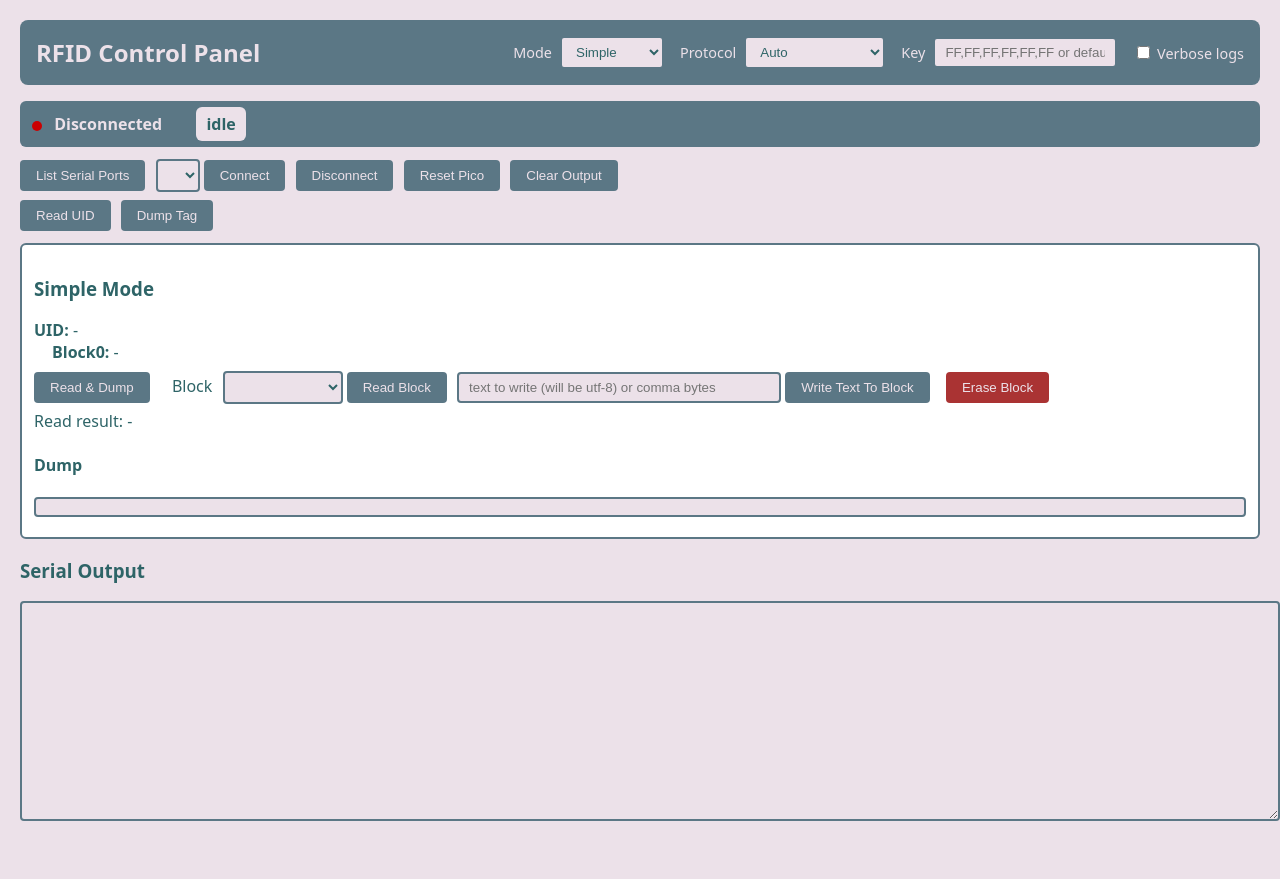
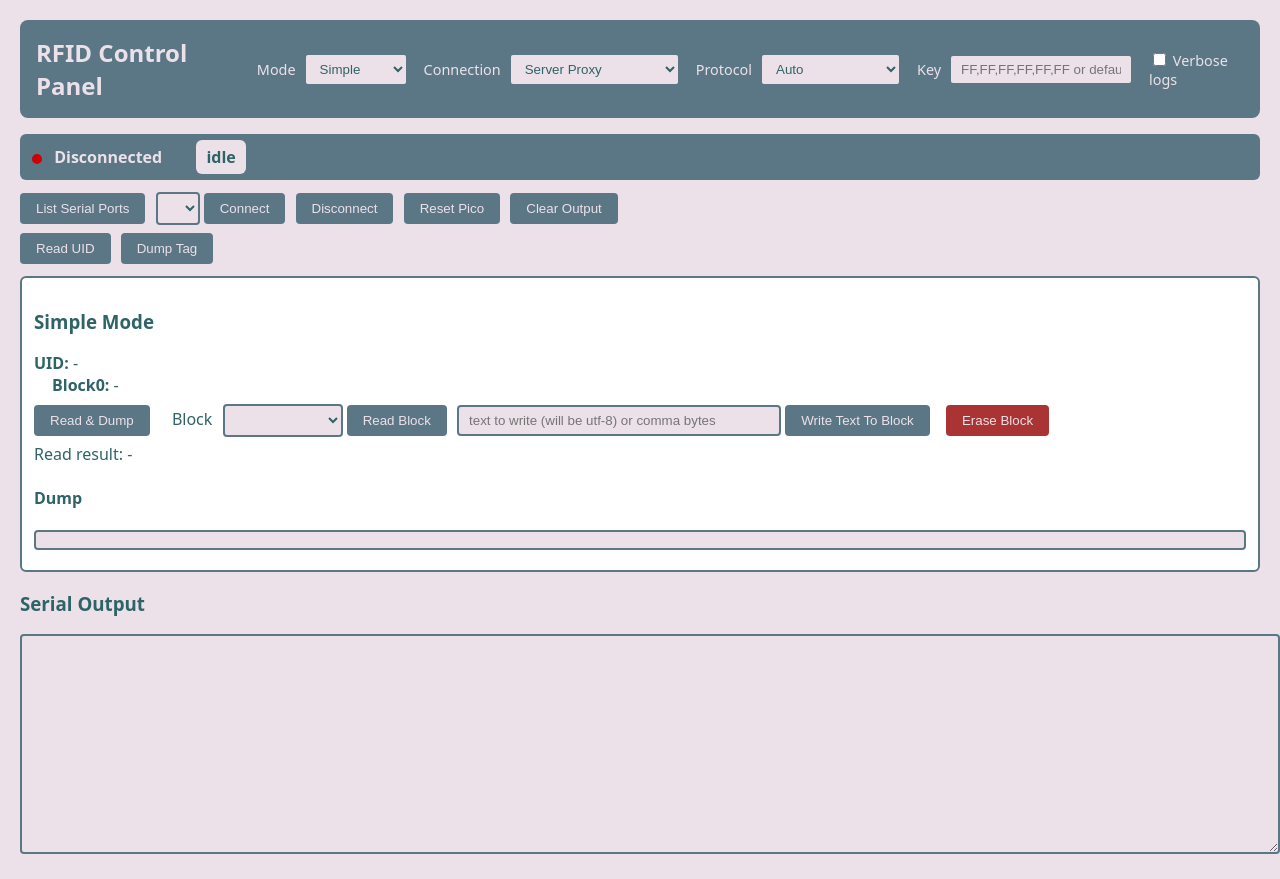
Before and after one commit to bluekiwidev/Rfid-tools, a website: page public/index.html in a window 1280 px wide. Before the commit the page ends 846 px from the top, so only its background shows below. Drawn offline with nearby package versions, Linux system fonts and the light colour scheme; no server answers.

Commit message:
Add connection mode selection to the UI for improved user configuration

```diff
--- a/public/index.html
+++ b/public/index.html
@@ -77,6 +77,11 @@
       <select id="mode">
         <option value="simple">Simple</option>
         <option value="advanced">Advanced</option>
+      </select>
+      <label for="conn_mode" class="small" style="margin-left:8px">Connection</label>
+      <select id="conn_mode">
+        <option value="server">Server Proxy</option>
+        <option value="webserial">Web Serial (Browser)</option>
       </select>
       <label for="protocol" class="small" style="margin-left:8px">Protocol</label>
       <select id="protocol">
```
